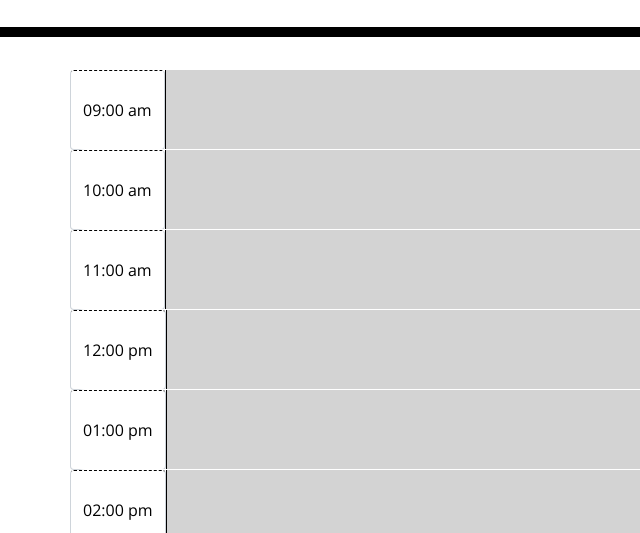
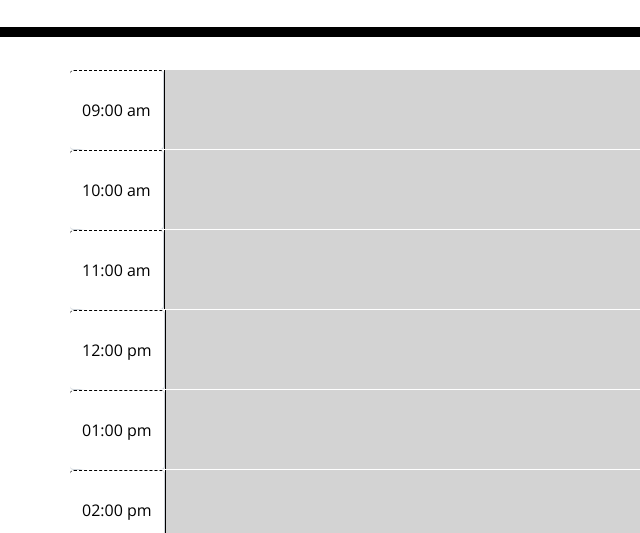
Before and after one commit to lesley-byte/byteSchedule, a plain HTML site: page index.html in a window 1280 px wide. Shown: the part 267-800 px from the top of the page, 0-640 px from the left. Drawn offline with nearby package versions, Linux system fonts and the light colour scheme.

Commit message:
getting rid of unsightly left border on span

```diff
--- a/assets/css/style.css
+++ b/assets/css/style.css
@@ -50,6 +50,7 @@ textarea {
   background-color: #ffffff;
   color: #000000;
   border-top: 1px dashed #000000;
+  border-left: none !important;
 }
 
 .past {
```
